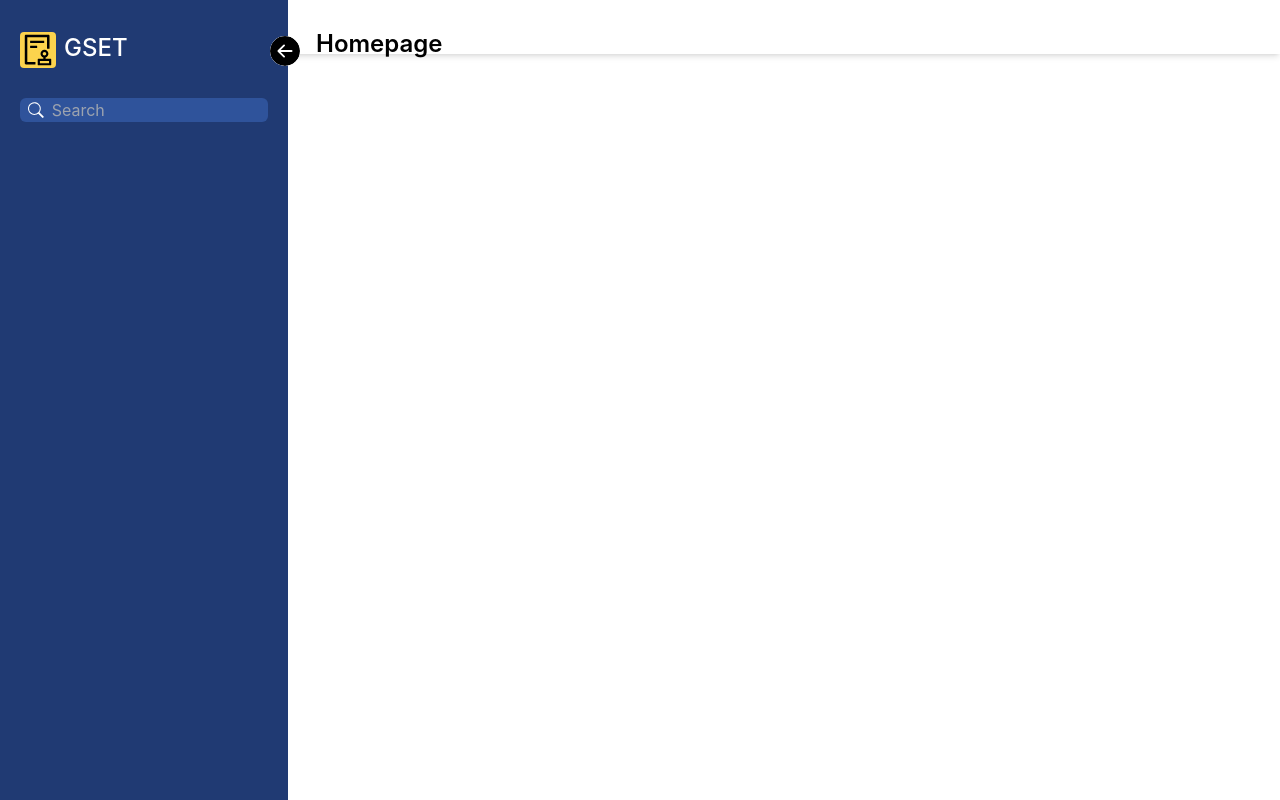
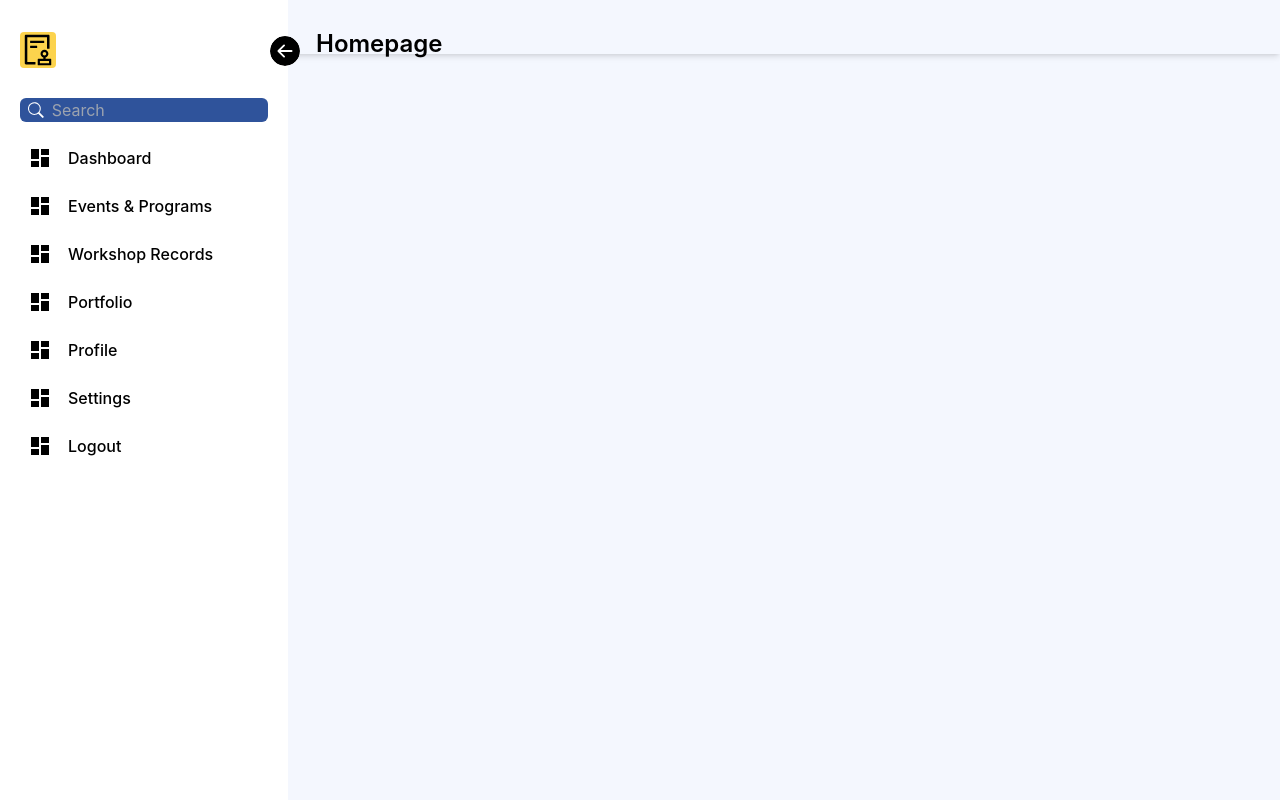
Before and after one commit to Kubihub/Side_panel-react, a React (Create React App) app: page / in a window 1280 px wide. Built offline with nearby package versions, Linux system fonts and the light colour scheme.

Commit message:
Adding, the side panel, and also respective icons

```diff
--- a/src/App.js
+++ b/src/App.js
@@ -2,16 +2,36 @@ import { useState } from "react";
 import { AiOutlineAudit } from "react-icons/ai";
 import { BsFillArrowLeftCircleFill, BsSearch } from "react-icons/bs";
 import { Nav } from "./components/Nav";
+import { RiDashboardFill} from "react-icons/ri";
 
 const App = () => {
   const [open, setOpen] = useState(true);
+  const Menus = [
+    {title: "Dashboard"},
+    {title: "Events & Programs"},
+    {title: "Workshop Records", spacing: true},
+    {
+      title: "Portfolio",
+      submenu:true,
+      submenuItems: [
+        {title: "Submenu 1"},
+        {title: "Submenu 1"},
+        {title: "Submenu 1"},
+
+      ]
+    },
+    {title: "Profile", spacing:true},
+    {title: "Settings"},
+    {title: "Logout"},
+
+  ];
 
   return (
     <>
       <Nav />
-      <div className="bg-600 w-full h-screen flex">
+      <div className="bg-600 w-full h-screen flex bg-back-color">
         <div
-          className={`bg-dark-blue h-screen p-5 pt-8 ${
+          className={`bg-light-white h-screen p-5 pt-8 ${
             open ? "w-72" : "w-20"
           } duration-300 relative`}
         >
@@ -52,6 +72,22 @@ const App = () => {
             focus:outline-none ${!open && "hidden"}`}
             />
           </div>
+          <ul className="pt-2">
+            {Menus.map((menu,index) =>(
+              <>
+                <li key={index} className="text-black-300 text-sn flex
+                items-center gap-x-4 cursor-pointer p-2
+                hover:bg-light-blue rounded-md mt-2">
+                  <span className="text-2xl block float-left">
+                    <RiDashboardFill/>
+                  </span>
+                    <span className={`text-base font-medium flex-1 ${!open && "hidden"}`}>
+                    {menu.title}</span>
+
+                </li>
+              </>
+            ))}
+          </ul>
         </div>
         <div className="p-7">
           <h1 className="text-2xl font-semibold">Homepage</h1>
--- a/tailwind.config.js
+++ b/tailwind.config.js
@@ -10,6 +10,7 @@ module.exports = {
         "dark-blue" : "#203A73",
         "light-white" : "#ffffff",
         "light-blue" :"#2F539B",
+        "back-color" : "#F4F7FE"
       }
     },
   },
```
